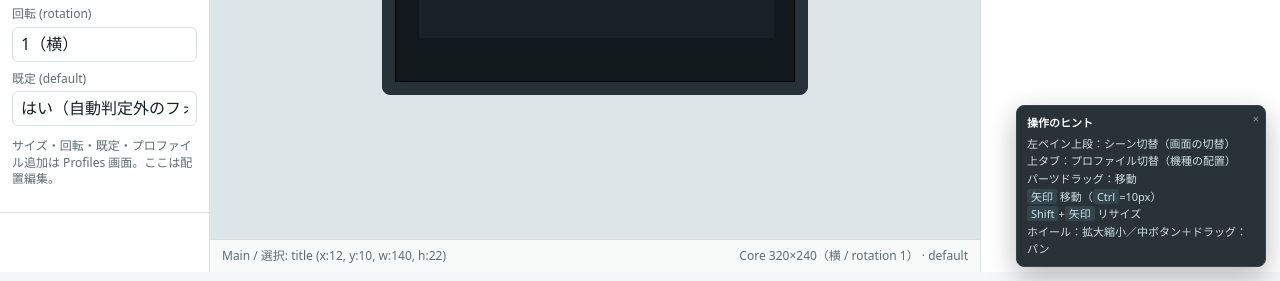
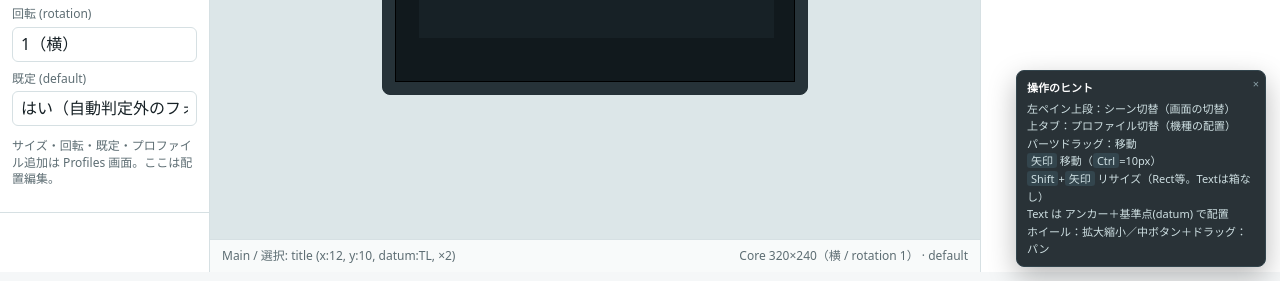
Before and after one commit to tanakamasayuki/LGFXScreenBuilder, a plain HTML site: page prototypes/design.html in a window 1280 px wide. Shown: the part 519-800 px from the top of the page. Drawn offline with Linux system fonts and the light colour scheme.

Commit message:
Text パーツの配置方法を更新し、アンカー点と基準点を使用するように変更。矩形を持たない仕様を反映し、エディタでの表示を改善。テキストボックス機能は将来の実装として後回し。

```diff
--- a/prototypes/design.html
+++ b/prototypes/design.html
@@ -17,6 +17,8 @@
       - プロファイルの追加（クローンで新規）は Profiles 画面の責務（ここには置かない）
       - default はランタイム fallback 用の純粋なフラグ（表示のみ。編集は Profiles 画面）
       - default プロファイルとの差分ハイライトは将来検討（後回し §8.13）。本プローブには出さない
+      - Text は矩形(w/h)を持たず アンカー(x,y)＋基準点(datum 9点)＋倍率 で配置（LGFX drawString+setTextDatum 相当）。
+        箱（クリップ/折り返し/箱内揃え）は post-MVP のテキストボックス機能（§8.7/§15）。Rect/Image は矩形を保持
     ※本番には移さない。docs/ とは分離。
   -->
   <style>
@@ -53,6 +55,7 @@
     .part.text{display:flex;align-items:center;color:#fff;font-weight:650}
     .part.selected{border-color:var(--sel);box-shadow:0 0 0 1px var(--sel) inset}
     .part.hidden{opacity:.25}
+    .anchor{position:absolute;width:7px;height:7px;margin:-4px 0 0 -4px;border-radius:50%;background:var(--sel);border:1px solid #06343055;pointer-events:none;z-index:5}
     .statusbar{display:flex;justify-content:space-between;gap:8px;padding:8px 12px;border-top:1px solid var(--line);background:rgba(255,255,255,.8);color:var(--muted);font-size:12px}
     .list{display:grid;gap:4px}
     .sitem{display:grid;grid-template-columns:1fr auto;align-items:center;gap:6px;border:1px solid transparent;border-radius:6px;padding:6px 8px;cursor:pointer;font-size:13px}
@@ -90,7 +93,8 @@
     上タブ：プロファイル切替（機種の配置）<br>
     パーツドラッグ：移動<br>
     <kbd>矢印</kbd> 移動（<kbd>Ctrl</kbd>=10px）<br>
-    <kbd>Shift</kbd>+<kbd>矢印</kbd> リサイズ<br>
+    <kbd>Shift</kbd>+<kbd>矢印</kbd> リサイズ（Rect等。Textは箱なし）<br>
+    Text は アンカー＋基準点(datum) で配置<br>
     ホイール：拡大縮小／中ボタン＋ドラッグ：パン
   </div>
 
@@ -155,63 +159,68 @@
     ];
 
     // 各プロファイルは layout[sceneId][partId] に「全項目」を独立保持（base/override の差分概念なし）。
+    // Rect/Image は矩形（w/h）を持つ＝L()。Text は矩形を持たず、アンカー(x,y)＋基準点(datum)で配置＝T()。
     function L(x,y,w,h,visible,extra){return Object.assign({x,y,w,h,visible},extra||{});}
+    function T(x,y,datum,visible,extra){return Object.assign({x,y,datum,visible},extra||{});}
     const profiles=[
       {id:'Core',w:320,h:240,rotation:1,default:true,layout:{
         Boot:{
           logo:L(110,80,100,60,true,{color:'#1e2a30'}),
-          boot:L(100,150,120,20,true,{text:'Booting...',size:2,color:'#9ce5ac'}),
+          boot:T(160,160,'MC',true,{text:'Booting...',size:2,color:'#9ce5ac'}),
         },
         Main:{
           headerBand:L(0,0,320,40,true,{color:'#1e2a30'}),
-          title:     L(12,10,140,22,true,{text:'Main',size:2,color:'#ffffff'}),
-          battery:   L(250,12,60,18,true,{text:'82%',size:1.5,color:'#9ce5ac'}),
-          temp:      L(18,70,180,44,true,{text:'24.5C',size:4,color:'#ffffff'}),
+          title:     T(12,10,'TL',true,{text:'Main',size:2,color:'#ffffff'}),
+          battery:   T(310,12,'TR',true,{text:'82%',size:1.5,color:'#9ce5ac'}),
+          temp:      T(18,70,'TL',true,{text:'24.5C',size:4,color:'#ffffff'}),
           panel:     L(18,150,284,54,true,{color:'#172126'}),
         },
         Settings:{
           header:L(0,0,320,40,true,{color:'#1e2a30'}),
-          ttl:   L(12,10,160,22,true,{text:'Settings',size:2,color:'#ffffff'}),
-          row1:  L(18,60,284,20,true,{text:'Wi-Fi',size:2,color:'#ffffff'}),
+          ttl:   T(12,10,'TL',true,{text:'Settings',size:2,color:'#ffffff'}),
+          row1:  T(18,60,'TL',true,{text:'Wi-Fi',size:2,color:'#ffffff'}),
         },
       }},
       {id:'Cardputer',w:240,h:135,rotation:1,default:false,layout:{
         Boot:{
           logo:L(80,30,80,40,true,{color:'#1e2a30'}),
-          boot:L(60,80,120,16,true,{text:'Booting...',size:1.5,color:'#9ce5ac'}),
+          boot:T(120,88,'MC',true,{text:'Booting...',size:1.5,color:'#9ce5ac'}),
         },
         Main:{
           headerBand:L(0,0,240,26,true,{color:'#1e2a30'}),
-          title:     L(8,5,120,16,true,{text:'Main',size:1.5,color:'#ffffff'}),
-          battery:   L(186,6,50,14,true,{text:'82%',size:1.25,color:'#9ce5ac'}),
-          temp:      L(12,40,150,34,true,{text:'24.5C',size:3,color:'#ffffff'}),
+          title:     T(8,5,'TL',true,{text:'Main',size:1.5,color:'#ffffff'}),
+          battery:   T(232,6,'TR',true,{text:'82%',size:1.25,color:'#9ce5ac'}),
+          temp:      T(12,40,'TL',true,{text:'24.5C',size:3,color:'#ffffff'}),
           panel:     L(12,86,216,40,false,{color:'#172126'}),
         },
         Settings:{
           header:L(0,0,240,26,true,{color:'#1e2a30'}),
-          ttl:   L(8,5,140,16,true,{text:'Settings',size:1.5,color:'#ffffff'}),
-          row1:  L(12,36,200,16,true,{text:'Wi-Fi',size:1.5,color:'#ffffff'}),
+          ttl:   T(8,5,'TL',true,{text:'Settings',size:1.5,color:'#ffffff'}),
+          row1:  T(12,36,'TL',true,{text:'Wi-Fi',size:1.5,color:'#ffffff'}),
         },
       }},
       {id:'Stick',w:135,h:240,rotation:0,default:false,layout:{
         Boot:{
           logo:L(30,80,75,50,true,{color:'#1e2a30'}),
-          boot:L(12,140,115,16,true,{text:'Boot...',size:1.5,color:'#9ce5ac'}),
+          boot:T(69,148,'MC',true,{text:'Boot...',size:1.5,color:'#9ce5ac'}),
         },
         Main:{
           headerBand:L(0,0,135,30,true,{color:'#1e2a30'}),
-          title:     L(8,7,90,16,true,{text:'Main',size:1.5,color:'#ffffff'}),
-          battery:   L(8,180,90,16,true,{text:'82%',size:1.5,color:'#9ce5ac'}),
-          temp:      L(10,60,115,40,true,{text:'24.5',size:3.5,color:'#ffffff'}),
+          title:     T(8,7,'TL',true,{text:'Main',size:1.5,color:'#ffffff'}),
+          battery:   T(8,180,'TL',true,{text:'82%',size:1.5,color:'#9ce5ac'}),
+          temp:      T(10,60,'TL',true,{text:'24.5',size:3.5,color:'#ffffff'}),
           panel:     L(10,110,115,60,true,{color:'#172126'}),
         },
         Settings:{
           header:L(0,0,135,30,true,{color:'#1e2a30'}),
-          ttl:   L(8,7,110,16,true,{text:'Settings',size:1.5,color:'#ffffff'}),
-          row1:  L(10,40,115,16,true,{text:'Wi-Fi',size:1.5,color:'#ffffff'}),
+          ttl:   T(8,7,'TL',true,{text:'Settings',size:1.5,color:'#ffffff'}),
+          row1:  T(10,40,'TL',true,{text:'Wi-Fi',size:1.5,color:'#ffffff'}),
         },
       }},
     ];
+    // datum 9点 → アンカーが文字 boxのどこに当たるかの比率（fx=横, fy=縦）。
+    const DATUM_FX={L:0,C:0.5,R:1}, DATUM_FY={T:0,M:0.5,B:1};
+    const DATUMS=[['TL','左上'],['TC','上中'],['TR','右上'],['ML','左中'],['MC','中央'],['MR','右中'],['BL','左下'],['BC','下中'],['BR','右下']];
 
     // 文字サイズは「倍率（multiplier）」を保存値とする（LGFX setTextSize 相当）。px 高さは基準フォント高×倍率の補助表示。
     const BASE_FONT_PX=8;                 // 既定フォントの基準高（プローブ用の仮値）
@@ -263,11 +272,26 @@
         const d=document.createElement('div');
         d.className='part '+def.type+(def.id===selected?' selected':'')+(e.visible?'':' hidden');
         d.dataset.id=def.id;
-        d.style.left=(e.x*scale)+'px'; d.style.top=(e.y*scale)+'px';
-        d.style.width=(e.w*scale)+'px'; d.style.height=(e.h*scale)+'px';
-        if(def.type==='text'){d.style.color=e.color;d.style.fontSize=(e.size*BASE_FONT_PX*scale)+'px';d.textContent=e.text;}
-        else {d.style.background=e.color;}
-        scr.appendChild(d);
+        if(def.type==='text'){
+          // 矩形を持たない。アンカー(x,y)に対し datum で文字 box をオフセット配置。box は実測。
+          d.style.color=e.color; d.style.fontSize=(e.size*BASE_FONT_PX*scale)+'px'; d.textContent=e.text;
+          d.style.left='0px'; d.style.top='0px';
+          scr.appendChild(d);            // 先に append して実測
+          const bw=d.offsetWidth, bh=d.offsetHeight;
+          const fx=DATUM_FX[e.datum[1]]||0, fy=DATUM_FY[e.datum[0]]||0;
+          d.style.left=(e.x*scale - fx*bw)+'px';
+          d.style.top =(e.y*scale - fy*bh)+'px';
+          if(def.id===selected){       // 選択中はアンカー点を可視化（datum の理解用）
+            const a=document.createElement('div'); a.className='anchor';
+            a.style.left=(e.x*scale)+'px'; a.style.top=(e.y*scale)+'px';
+            scr.appendChild(a);
+          }
+        } else {
+          d.style.left=(e.x*scale)+'px'; d.style.top=(e.y*scale)+'px';
+          d.style.width=(e.w*scale)+'px'; d.style.height=(e.h*scale)+'px';
+          d.style.background=e.color;
+          scr.appendChild(d);
+        }
       });
     }
 
@@ -322,14 +346,20 @@
       document.getElementById('insp-title').textContent = `プロパティ（${activeScene} / ${pr.id}）`;
       if(!def){el.innerHTML='<p class="sub">パーツを選択してください。</p>';return;}
       let h='';
-      h+=`<div class="two">${fieldRow('x','X','number')}${fieldRow('y','Y','number')}</div>`;
-      h+=`<div class="two">${fieldRow('w','幅','number')}${fieldRow('h','高さ','number')}</div>`;
       if(def.type==='text'){
+        // Text は矩形を持たない＝アンカー(x,y)＋基準点(datum)＋文字＋倍率。
+        h+=`<div class="two">${fieldRow('x','アンカー X','number')}${fieldRow('y','アンカー Y','number')}</div>`;
+        const dv=cur(selected).datum;
+        h+=`<div class="field"><label>基準点（datum）</label><select data-k="datum">`+
+           DATUMS.map(([v,l])=>`<option value="${v}" ${dv===v?'selected':''}>${v}（${l}）</option>`).join('')+`</select></div>`;
         h+=fieldRow('text','文字','text');
         // 文字サイズは倍率を保存値に、px 高さは補助表示（自動計算）。
         const sz=cur(selected).size;
         h+=`<div class="field"><div class="lab" style="display:flex;justify-content:space-between;align-items:baseline"><label>文字サイズ（倍率）</label><span class="sub" id="px-hint">≈ ${pxOf(sz)}px</span></div>`+
            `<input type="number" data-k="size" step="0.25" min="0.25" value="${sz}"></div>`;
+      } else {
+        h+=`<div class="two">${fieldRow('x','X','number')}${fieldRow('y','Y','number')}</div>`;
+        h+=`<div class="two">${fieldRow('w','幅','number')}${fieldRow('h','高さ','number')}</div>`;
       }
       h+=fieldRow('visible','表示','checkbox');
       h+=`<div class="field"><label>備考（全プロファイル共通のメモ）</label><textarea id="p-desc" rows="2">${def.desc||''}</textarea></div>`;
@@ -350,7 +380,8 @@
 
     function renderStatus(){
       const pr=prof(), e=selected?cur(selected):null;
-      document.getElementById('st-sel').textContent = e?`${activeScene} / 選択: ${selected}  (x:${e.x}, y:${e.y}, w:${e.w}, h:${e.h})`:`${activeScene} / 未選択`;
+      const detail = e ? ('w' in e ? `x:${e.x}, y:${e.y}, w:${e.w}, h:${e.h}` : `x:${e.x}, y:${e.y}, datum:${e.datum}, ×${e.size}`) : '';
+      document.getElementById('st-sel').textContent = e?`${activeScene} / 選択: ${selected}  (${detail})`:`${activeScene} / 未選択`;
       document.getElementById('st-prof').textContent = `${pr.id} ${pr.w}×${pr.h}（${orient(pr.w,pr.h)} / rotation ${pr.rotation}）${pr.default?' · default':''}`;
       const zv=document.getElementById('z-val'); if(zv)zv.textContent=Math.round(zoom*100)+'%';
     }
@@ -403,7 +434,7 @@
       const dir={ArrowLeft:[-1,0],ArrowRight:[1,0],ArrowUp:[0,-1],ArrowDown:[0,1]}[e.key];
       if(!dir)return; e.preventDefault();
       const step=(e.ctrlKey||e.metaKey)?10:1, e0=cur(selected);
-      if(e.shiftKey){ e0.w=Math.max(2,e0.w+dir[0]*step); e0.h=Math.max(2,e0.h+dir[1]*step); }
+      if(e.shiftKey){ if(!('w' in e0))return; e0.w=Math.max(2,e0.w+dir[0]*step); e0.h=Math.max(2,e0.h+dir[1]*step); }  // Text は矩形を持たないのでリサイズ対象外
       else { e0.x+=dir[0]*step; e0.y+=dir[1]*step; }
       renderCanvas();renderList();renderProps();renderStatus();
     });
```
Also changed, not shown: SPEC.ja.md (+7 -0 lines), prototypes/REQUESTS.ja.md (+2 -0 lines).
